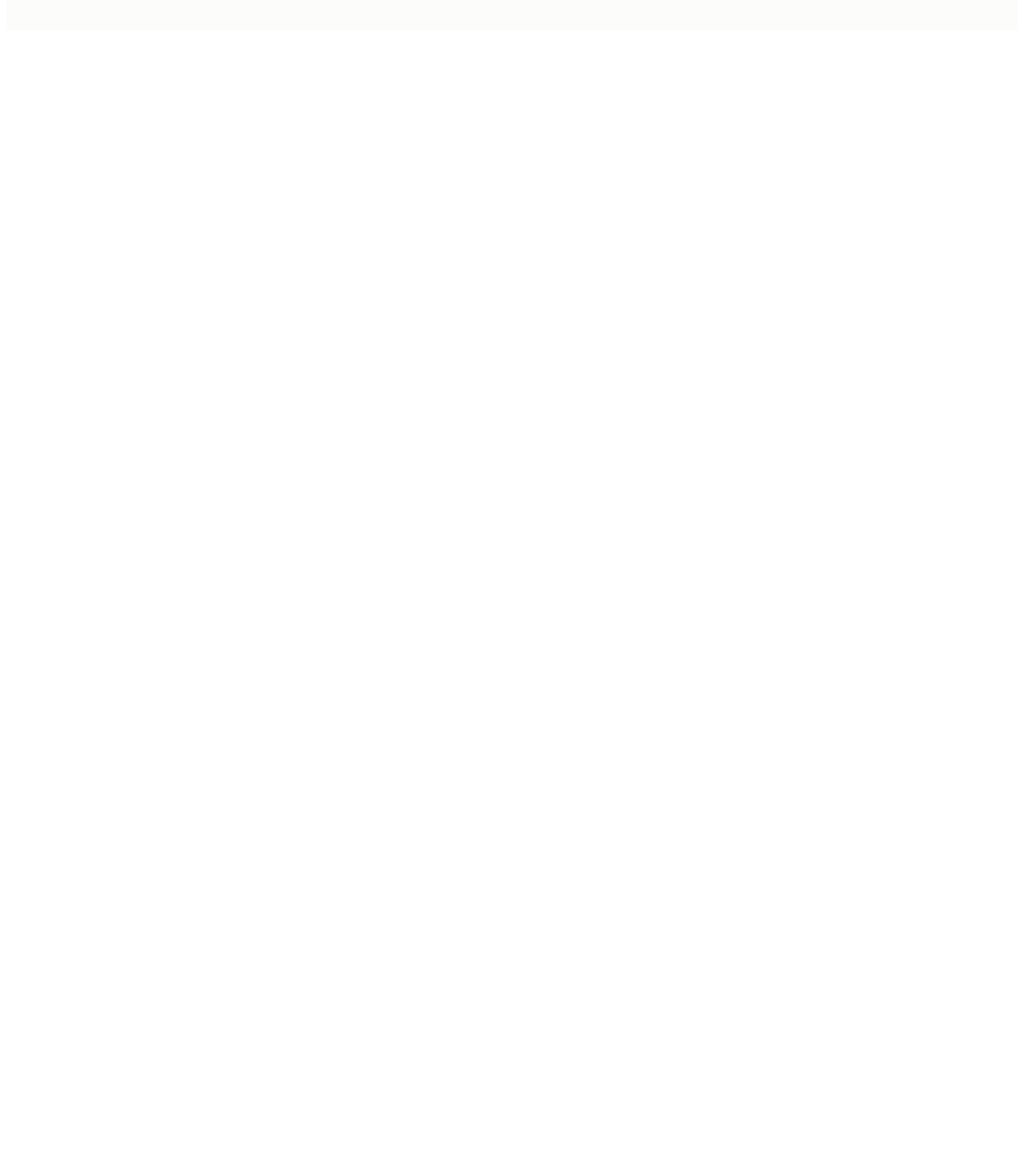
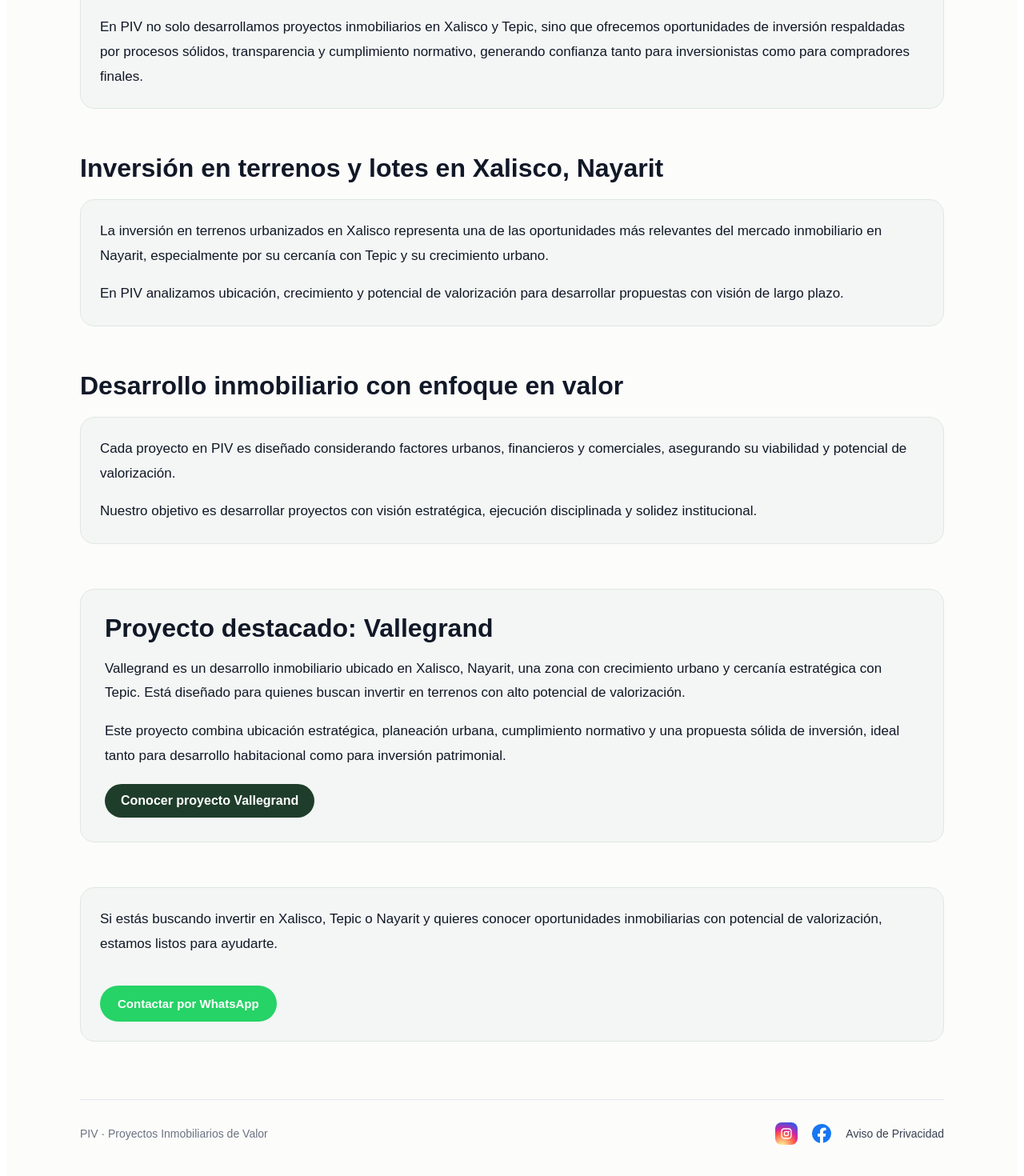
Before and after one commit to PIV1/PIV, a Next.js app: page /desarrollador-inmobiliario-tepic in a window 1280 px wide. Shown: the part 1323-2793 px from the top of the page at 80% size. Before the commit the page ends 1369 px from the top, so only its background shows below. Built offline with nearby package versions, Linux system fonts and the light colour scheme.

Commit message:
Update desarrollador-inmobiliario-tepic.js

```diff
--- a/pages/desarrollador-inmobiliario-tepic.js
+++ b/pages/desarrollador-inmobiliario-tepic.js
@@ -102,13 +102,30 @@
           </a>
 
           <nav style={{ fontSize: "14px", color: "#374151" }}>
-            <a href="/" style={{ marginRight: "18px", color: "#374151", textDecoration: "none" }}>
+            <a
+              href="/"
+              style={{
+                marginRight: "18px",
+                color: "#374151",
+                textDecoration: "none",
+              }}
+            >
               Inicio
             </a>
-            <a href="/#nosotros" style={{ marginRight: "18px", color: "#374151", textDecoration: "none" }}>
+            <a
+              href="/#nosotros"
+              style={{
+                marginRight: "18px",
+                color: "#374151",
+                textDecoration: "none",
+              }}
+            >
               Nosotros
             </a>
-            <a href="/#contacto" style={{ color: "#374151", textDecoration: "none" }}>
+            <a
+              href="/#contacto"
+              style={{ color: "#374151", textDecoration: "none" }}
+            >
               Contacto
             </a>
           </nav>
@@ -129,17 +146,41 @@
             Oportunidades inmobiliarias en Xalisco, Tepic y Nayarit
           </div>
 
-          <h1 style={{ fontSize: "52px", lineHeight: "1.08", margin: "0 0 18px", maxWidth: "950px" }}>
+          <h1
+            style={{
+              fontSize: "52px",
+              lineHeight: "1.08",
+              margin: "0 0 18px",
+              maxWidth: "950px",
+            }}
+          >
             Desarrollador inmobiliario en Xalisco y Nayarit
           </h1>
 
-          <p style={{ fontSize: "20px", lineHeight: "1.7", color: "#4b5563", maxWidth: "900px", margin: 0 }}>
+          <p
+            style={{
+              fontSize: "20px",
+              lineHeight: "1.7",
+              color: "#4b5563",
+              maxWidth: "900px",
+              margin: 0,
+            }}
+          >
             En{" "}
-            <a href="/" style={{ color: "#1f3d2b", fontWeight: "600", textDecoration: "none" }}>
+            <a
+              href="/"
+              style={{
+                color: "#1f3d2b",
+                fontWeight: "600",
+                textDecoration: "none",
+              }}
+            >
               PIV
             </a>{" "}
-            desarrollamos proyectos inmobiliarios en Xalisco, Tepic y todo el estado de Nayarit,
-            enfocados en la planeación estratégica, la valorización del suelo y la generación de oportunidades reales de inversión.
+            desarrollamos proyectos inmobiliarios en Xalisco, Tepic y todo el
+            estado de Nayarit, enfocados en la planeación estratégica, la
+            valorización del suelo y la generación de oportunidades reales de
+            inversión.
           </p>
 
           <a href={whatsappLink} target="_blank" rel="noreferrer" style={buttonStyle}>
@@ -147,18 +188,27 @@
           </a>
         </section>
 
-        {/* RESTO DEL CONTENIDO YA AJUSTADO A XALISCO (misma estructura) */}
-
         <section style={{ marginTop: "56px" }}>
           <h2 style={{ fontSize: "32px", marginBottom: "10px" }}>
             Proyectos inmobiliarios en Xalisco y Tepic
           </h2>
-          <div style={{ backgroundColor: "#f3f6f4", border: "1px solid #dfe7e2", borderRadius: "18px", padding: "24px", marginTop: "20px" }}>
+          <div
+            style={{
+              backgroundColor: "#f3f6f4",
+              border: "1px solid #dfe7e2",
+              borderRadius: "18px",
+              padding: "24px",
+              marginTop: "20px",
+            }}
+          >
             <p style={{ fontSize: "17px", lineHeight: "1.8", marginTop: 0 }}>
-              Nuestro enfoque se basa en identificar ubicaciones con alto potencial de crecimiento y estructurar desarrollos sólidos que respondan a la demanda real del mercado.
+              Nuestro enfoque se basa en identificar ubicaciones con alto potencial
+              de crecimiento y estructurar desarrollos sólidos que respondan a la
+              demanda real del mercado.
             </p>
             <p style={{ fontSize: "17px", lineHeight: "1.8", marginBottom: 0 }}>
-              Creamos proyectos que buscan generar valor para quienes invierten en Xalisco, Tepic y Nayarit.
+              Creamos proyectos que buscan generar valor para quienes invierten en
+              Xalisco, Tepic y Nayarit.
             </p>
           </div>
         </section>
@@ -168,23 +218,247 @@
             Un desarrollador inmobiliario en Xalisco con proyectos aptos para crédito INFONAVIT
           </h2>
 
-          <div style={{ backgroundColor: "#f3f6f4", border: "1px solid #dfe7e2", borderRadius: "18px", padding: "24px", marginTop: "20px" }}>
+          <div
+            style={{
+              backgroundColor: "#f3f6f4",
+              border: "1px solid #dfe7e2",
+              borderRadius: "18px",
+              padding: "24px",
+              marginTop: "20px",
+            }}
+          >
             <p style={{ fontSize: "17px", lineHeight: "1.8", marginTop: 0 }}>
-              Como desarrollador inmobiliario en Xalisco, en PIV nos distinguimos por desarrollar proyectos que cumplen con todos los requisitos legales, técnicos y urbanos necesarios para su comercialización a través de instituciones de crédito como INFONAVIT y la banca tradicional.
+              Como desarrollador inmobiliario en Xalisco, en PIV nos distinguimos
+              por desarrollar proyectos que cumplen con todos los requisitos
+              legales, técnicos y urbanos necesarios para su comercialización a
+              través de instituciones de crédito como INFONAVIT y la banca
+              tradicional.
             </p>
 
             <p style={{ fontSize: "17px", lineHeight: "1.8" }}>
-              Nuestro desarrollo Vallegrand cuenta con todos los elementos necesarios para brindar certeza jurídica a nuestros clientes, incluyendo contratos de agua, alineamiento oficial, licencia de uso de suelo y la asignación de números oficiales para cada lote.
+              Nuestro desarrollo Vallegrand cuenta con todos los elementos
+              necesarios para brindar certeza jurídica a nuestros clientes,
+              incluyendo contratos de agua, alineamiento oficial, licencia de uso
+              de suelo y la asignación de números oficiales para cada lote. Esto
+              garantiza que cada propiedad esté debidamente regularizada y lista
+              para su adquisición.
+            </p>
+
+            <p style={{ fontSize: "17px", lineHeight: "1.8" }}>
+              Gracias a este cumplimiento integral, nuestros clientes pueden
+              adquirir terrenos en Xalisco utilizando crédito INFONAVIT, así como
+              distintos tipos de financiamiento bancario, lo cual representa una
+              ventaja significativa frente a otros fraccionamientos que no cumplen
+              con los lineamientos que estas instituciones exigen.
             </p>
 
             <p style={{ fontSize: "17px", lineHeight: "1.8", marginBottom: 0 }}>
-              Gracias a este cumplimiento integral, nuestros clientes pueden adquirir terrenos en Xalisco utilizando crédito INFONAVIT, así como financiamiento bancario.
+              En PIV no solo desarrollamos proyectos inmobiliarios en Xalisco y
+              Tepic, sino que ofrecemos oportunidades de inversión respaldadas por
+              procesos sólidos, transparencia y cumplimiento normativo, generando
+              confianza tanto para inversionistas como para compradores finales.
             </p>
           </div>
         </section>
 
-        {/* Footer igual */}
+        <section style={{ marginTop: "56px" }}>
+          <h2 style={{ fontSize: "32px", marginBottom: "10px" }}>
+            Inversión en terrenos y lotes en Xalisco, Nayarit
+          </h2>
+          <div
+            style={{
+              backgroundColor: "#f3f6f4",
+              border: "1px solid #dfe7e2",
+              borderRadius: "18px",
+              padding: "24px",
+              marginTop: "20px",
+            }}
+          >
+            <p style={{ fontSize: "17px", lineHeight: "1.8", marginTop: 0 }}>
+              La inversión en terrenos urbanizados en Xalisco representa una de
+              las oportunidades más relevantes del mercado inmobiliario en
+              Nayarit, especialmente por su cercanía con Tepic y su crecimiento
+              urbano.
+            </p>
+            <p style={{ fontSize: "17px", lineHeight: "1.8", marginBottom: 0 }}>
+              En PIV analizamos ubicación, crecimiento y potencial de valorización
+              para desarrollar propuestas con visión de largo plazo.
+            </p>
+          </div>
+        </section>
 
+        <section style={{ marginTop: "56px" }}>
+          <h2 style={{ fontSize: "32px", marginBottom: "10px" }}>
+            Desarrollo inmobiliario con enfoque en valor
+          </h2>
+          <div
+            style={{
+              backgroundColor: "#f3f6f4",
+              border: "1px solid #dfe7e2",
+              borderRadius: "18px",
+              padding: "24px",
+              marginTop: "20px",
+            }}
+          >
+            <p style={{ fontSize: "17px", lineHeight: "1.8", marginTop: 0 }}>
+              Cada proyecto en PIV es diseñado considerando factores urbanos,
+              financieros y comerciales, asegurando su viabilidad y potencial de
+              valorización.
+            </p>
+            <p style={{ fontSize: "17px", lineHeight: "1.8", marginBottom: 0 }}>
+              Nuestro objetivo es desarrollar proyectos con visión estratégica,
+              ejecución disciplinada y solidez institucional.
+            </p>
+          </div>
+        </section>
+
+        <section style={{ marginTop: "56px" }}>
+          <div
+            style={{
+              backgroundColor: "#f3f6f4",
+              border: "1px solid #dfe7e2",
+              borderRadius: "18px",
+              padding: "30px",
+              marginTop: "20px",
+            }}
+          >
+            <h2 style={{ fontSize: "32px", marginTop: 0, marginBottom: "16px" }}>
+              Proyecto destacado: Vallegrand
+            </h2>
+
+            <p style={{ fontSize: "17px", lineHeight: "1.8" }}>
+              Vallegrand es un desarrollo inmobiliario ubicado en Xalisco,
+              Nayarit, una zona con crecimiento urbano y cercanía estratégica con
+              Tepic. Está diseñado para quienes buscan invertir en terrenos con
+              alto potencial de valorización.
+            </p>
+
+            <p style={{ fontSize: "17px", lineHeight: "1.8", marginBottom: 0 }}>
+              Este proyecto combina ubicación estratégica, planeación urbana,
+              cumplimiento normativo y una propuesta sólida de inversión, ideal
+              tanto para desarrollo habitacional como para inversión patrimonial.
+            </p>
+
+            <a
+              href="/#vallegrand"
+              style={{
+                display: "inline-block",
+                marginTop: "20px",
+                backgroundColor: "#1f3d2b",
+                color: "#ffffff",
+                padding: "12px 20px",
+                borderRadius: "999px",
+                textDecoration: "none",
+                fontWeight: "600",
+              }}
+            >
+              Conocer proyecto Vallegrand
+            </a>
+          </div>
+        </section>
+
+        <section style={{ marginTop: "56px" }}>
+          <div
+            style={{
+              backgroundColor: "#f3f6f4",
+              border: "1px solid #dfe7e2",
+              borderRadius: "18px",
+              padding: "24px",
+              marginTop: "20px",
+            }}
+          >
+            <p style={{ fontSize: "17px", lineHeight: "1.8", marginTop: 0 }}>
+              Si estás buscando invertir en Xalisco, Tepic o Nayarit y quieres
+              conocer oportunidades inmobiliarias con potencial de valorización,
+              estamos listos para ayudarte.
+            </p>
+
+            <a href={whatsappLink} target="_blank" rel="noreferrer" style={buttonStyle}>
+              Contactar por WhatsApp
+            </a>
+          </div>
+        </section>
+
+        <footer
+          style={{
+            marginTop: "72px",
+            paddingTop: "28px",
+            borderTop: "1px solid #e5e7eb",
+            display: "flex",
+            justifyContent: "space-between",
+            flexWrap: "wrap",
+            gap: "14px",
+            fontSize: "14px",
+            color: "#6b7280",
+            alignItems: "center",
+          }}
+        >
+          <div>PIV · Proyectos Inmobiliarios de Valor</div>
+
+          <div style={{ display: "flex", gap: "18px", alignItems: "center" }}>
+            <a
+              href="https://www.instagram.com/piv.tepic/"
+              target="_blank"
+              rel="noreferrer"
+              aria-label="Instagram"
+              style={{ display: "inline-flex", alignItems: "center" }}
+            >
+              <div
+                style={{
+                  width: "28px",
+                  height: "28px",
+                  borderRadius: "8px",
+                  display: "flex",
+                  alignItems: "center",
+                  justifyContent: "center",
+                  background:
+                    "radial-gradient(circle at 30% 107%, #fdf497 0%, #fdf497 5%, #fd5949 45%, #d6249f 60%, #285AEB 90%)",
+                }}
+              >
+                <svg
+                  xmlns="http://www.w3.org/2000/svg"
+                  viewBox="0 0 24 24"
+                  style={{ width: "16px", height: "16px" }}
+                >
+                  <path
+                    fill="#ffffff"
+                    d="M7.75 2h8.5C19.44 2 22 4.56 22 7.75v8.5C22 19.44 19.44 22 16.25 22h-8.5C4.56 22 2 19.44 2 16.25v-8.5C2 4.56 4.56 2 7.75 2zm0 2C5.68 4 4 5.68 4 7.75v8.5C4 18.32 5.68 20 7.75 20h8.5c2.07 0 3.75-1.68 3.75-3.75v-8.5C20 5.68 18.32 4 16.25 4h-8.5zM12 7a5 5 0 110 10 5 5 0 010-10zm0 2a3 3 0 100 6 3 3 0 000-6zm4.75-2.25a1.25 1.25 0 110 2.5 1.25 1.25 0 010-2.5z"
+                  />
+                </svg>
+              </div>
+            </a>
+
+            <a
+              href="https://www.facebook.com/PIVTepic?locale=es_LA"
+              target="_blank"
+              rel="noreferrer"
+              aria-label="Facebook"
+              style={{ display: "inline-flex", alignItems: "center" }}
+            >
+              <svg
+                xmlns="http://www.w3.org/2000/svg"
+                viewBox="0 0 24 24"
+                style={socialIconStyle}
+              >
+                <path
+                  fill="#1877F2"
+                  d="M24 12a12 12 0 10-13.88 11.85v-8.39H7.08V12h3.04V9.41c0-3 1.79-4.66 4.52-4.66 1.31 0 2.68.23 2.68.23v2.95h-1.51c-1.49 0-1.95.92-1.95 1.87V12h3.32l-.53 3.46h-2.79v8.39A12 12 0 0024 12z"
+                />
+                <path
+                  fill="#ffffff"
+                  d="M16.65 15.46L17.18 12h-3.32V9.8c0-.95.46-1.87 1.95-1.87h1.51V4.98s-1.37-.23-2.68-.23c-2.73 0-4.52 1.65-4.52 4.66V12H7.08v3.46h3.04v8.39a12.1 12.1 0 003.74 0v-8.39h2.79z"
+                />
+              </svg>
+            </a>
+
+            <a
+              href="/privacidad"
+              style={{ textDecoration: "none", color: "#374151" }}
+            >
+              Aviso de Privacidad
+            </a>
+          </div>
+        </footer>
       </div>
     </main>
   );
```
